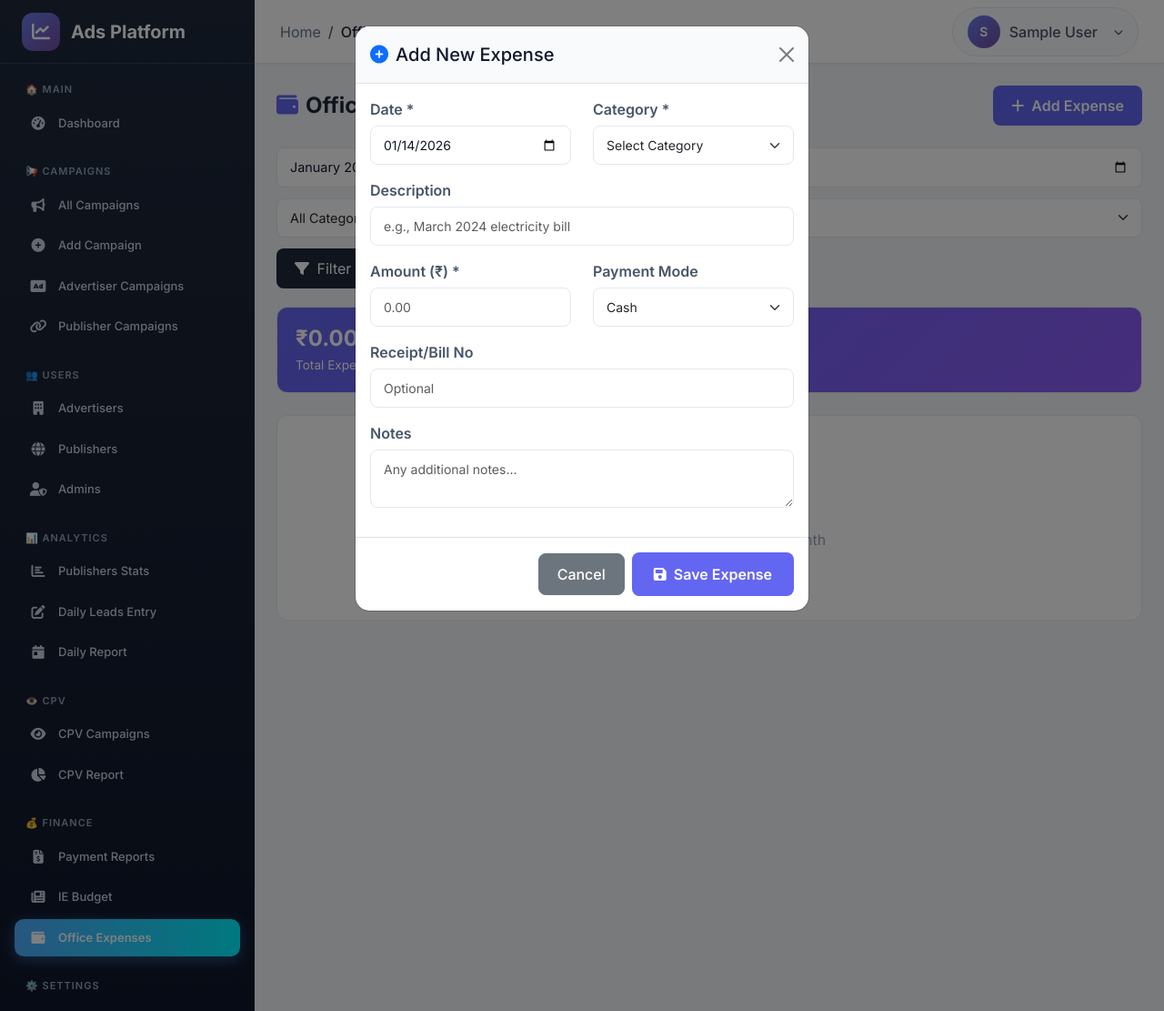
After one commit to agondigital-in/shorturl-portal, a PHP site: page /shorturl/super_admin/office_expenses.php in a window 1280 px wide, after a click on "Add Expense". The commit adds this page. Shown: the whole page at 91% size. Run offline with PHP 8.4, Linux system fonts and the light colour scheme; the visitor is signed in with stand-in values (Sample User, id 1); data comes from the database, SQL or seed files in the repository; both versions use the stored data as it was after the commit; tables that the repository leaves empty or names only in its code hold one stand-in row (values such as "Sample post").

Commit message:
Add Expense

```diff
--- a/super_admin/includes/header.php
+++ b/super_admin/includes/header.php
@@ -497,6 +497,10 @@ $page_title = $page_title ?? 'Super Admin';
                     <i class="fas fa-newspaper"></i>
                     <span>IE Budget</span>
                 </a>
+                <a href="office_expenses.php" class="sidebar-link <?php echo $current_page === 'office_expenses.php' ? 'active' : ''; ?>">
+                    <i class="fas fa-wallet"></i>
+                    <span>Office Expenses</span>
+                </a>
             </div>
 
             <div class="nav-section">
--- /dev/null
+++ b/super_admin/office_expenses.php
@@ -0,0 +1,304 @@
+<?php
+// super_admin/office_expenses.php - Office Expenses Management
+$page_title = 'Office Expenses';
+require_once 'includes/header.php';
+require_once '../db_connection.php';
+
+$db = Database::getInstance();
+$conn = $db->getConnection();
+
+// Create tables if not exist
+$conn->exec("CREATE TABLE IF NOT EXISTS expense_categories (
+    id INT AUTO_INCREMENT PRIMARY KEY,
+    name VARCHAR(100) NOT NULL,
+    icon VARCHAR(50) DEFAULT 'fas fa-receipt',
+    color VARCHAR(20) DEFAULT '#6366f1',
+    created_at TIMESTAMP DEFAULT CURRENT_TIMESTAMP
+)");
+
+$conn->exec("CREATE TABLE IF NOT EXISTS office_expenses (
+    id INT AUTO_INCREMENT PRIMARY KEY,
+    expense_date DATE NOT NULL,
+    category VARCHAR(100) NOT NULL,
+    description VARCHAR(255),
+    amount DECIMAL(10,2) NOT NULL,
+    payment_mode VARCHAR(50) DEFAULT 'Cash',
+    receipt_no VARCHAR(100),
+    notes TEXT,
+    created_at TIMESTAMP DEFAULT CURRENT_TIMESTAMP
+)");
+
+// Insert default categories if empty
+$stmt = $conn->query("SELECT COUNT(*) FROM expense_categories");
+if ($stmt->fetchColumn() == 0) {
+    $conn->exec("INSERT INTO expense_categories (name, icon, color) VALUES
+        ('Electricity Bill', 'fas fa-bolt', '#f59e0b'),
+        ('Water Bill', 'fas fa-tint', '#3b82f6'),
+        ('Office Rent', 'fas fa-building', '#8b5cf6'),
+        ('Sweeper/Cleaning', 'fas fa-broom', '#10b981'),
+        ('Maintenance', 'fas fa-tools', '#ef4444'),
+        ('Internet/Phone', 'fas fa-wifi', '#06b6d4'),
+        ('Stationery', 'fas fa-pen', '#ec4899'),
+        ('Tea/Snacks', 'fas fa-coffee', '#84cc16'),
+        ('Transport', 'fas fa-car', '#f97316'),
+        ('Other', 'fas fa-ellipsis-h', '#64748b')");
+}
+
+// Handle Add Expense
+if ($_SERVER['REQUEST_METHOD'] === 'POST' && isset($_POST['action'])) {
+    if ($_POST['action'] === 'add') {
+        $stmt = $conn->prepare("INSERT INTO office_expenses (expense_date, category, description, amount, payment_mode, receipt_no, notes) VALUES (?, ?, ?, ?, ?, ?, ?)");
+        $stmt->execute([
+            $_POST['expense_date'],
+            $_POST['category'],
+            $_POST['description'],
+            $_POST['amount'],
+            $_POST['payment_mode'],
+            $_POST['receipt_no'],
+            $_POST['notes']
+        ]);
+        $success = "Expense added successfully!";
+    }
+
+    if ($_POST['action'] === 'delete') {
+        $stmt = $conn->prepare("DELETE FROM office_expenses WHERE id = ?");
+        $stmt->execute([$_POST['expense_id']]);
+        $success = "Expense deleted!";
+    }
+}
+
+// Get filter values
+$filter_month = $_GET['month'] ?? date('Y-m');
+$filter_category = $_GET['category'] ?? '';
+
+// Build query
+$sql = "SELECT * FROM office_expenses WHERE DATE_FORMAT(expense_date, '%Y-%m') = ?";
+$params = [$filter_month];
+
+if ($filter_category) {
+    $sql .= " AND category = ?";
+    $params[] = $filter_category;
+}
+$sql .= " ORDER BY expense_date DESC";
+
+$stmt = $conn->prepare($sql);
+$stmt->execute($params);
+$expenses = $stmt->fetchAll(PDO::FETCH_ASSOC);
+
+// Get categories
+$categories = $conn->query("SELECT * FROM expense_categories ORDER BY name")->fetchAll(PDO::FETCH_ASSOC);
+
+// Get totals
+$total_amount = array_sum(array_column($expenses, 'amount'));
+
+// Get monthly summary
+$stmt = $conn->prepare("SELECT category, SUM(amount) as total FROM office_expenses WHERE DATE_FORMAT(expense_date, '%Y-%m') = ? GROUP BY category");
+$stmt->execute([$filter_month]);
+$category_totals = $stmt->fetchAll(PDO::FETCH_ASSOC);
+?>
+
+<style>
+.exp-header { display: flex; justify-content: space-between; align-items: center; margin-bottom: 24px; flex-wrap: wrap; gap: 16px; }
+.exp-header h1 { font-size: 1.5rem; font-weight: 700; color: #1e293b; margin: 0; }
+.exp-header h1 i { color: #6366f1; }
+.btn-add { background: #6366f1; color: #fff; padding: 10px 20px; border-radius: 8px; border: none; font-weight: 600; cursor: pointer; }
+.btn-add:hover { background: #4f46e5; }
+
+.filter-row { display: flex; gap: 12px; margin-bottom: 20px; flex-wrap: wrap; align-items: center; }
+.filter-row input, .filter-row select { padding: 10px 14px; border: 1px solid #e2e8f0; border-radius: 8px; font-size: 0.9rem; }
+.btn-filter { background: #1e293b; color: #fff; padding: 10px 20px; border-radius: 8px; border: none; cursor: pointer; }
+.btn-print { background: #10b981; color: #fff; padding: 10px 20px; border-radius: 8px; border: none; cursor: pointer; text-decoration: none; }
+
+.stats-row { display: grid; grid-template-columns: repeat(auto-fit, minmax(200px, 1fr)); gap: 16px; margin-bottom: 24px; }
+.stat-card { background: #fff; border-radius: 12px; padding: 20px; border: 1px solid #e2e8f0; }
+.stat-card h4 { font-size: 1.5rem; font-weight: 700; color: #1e293b; margin: 0; }
+.stat-card p { color: #64748b; margin: 4px 0 0 0; font-size: 0.85rem; }
+.stat-card.total { background: linear-gradient(135deg, #6366f1, #8b5cf6); color: #fff; }
+.stat-card.total h4, .stat-card.total p { color: #fff; }
+
+.exp-table-wrap { background: #fff; border-radius: 12px; border: 1px solid #e2e8f0; overflow: hidden; }
+.exp-table { width: 100%; border-collapse: collapse; }
+.exp-table th { padding: 14px 16px; text-align: left; font-size: 0.75rem; font-weight: 600; color: #64748b; text-transform: uppercase; background: #f8fafc; border-bottom: 1px solid #e2e8f0; }
+.exp-table td { padding: 14px 16px; border-bottom: 1px solid #f1f5f9; font-size: 0.9rem; }
+.exp-table tr:hover { background: #f8fafc; }
+
+.cat-badge { padding: 4px 12px; border-radius: 6px; font-size: 0.8rem; font-weight: 500; display: inline-flex; align-items: center; gap: 6px; }
+.amount { font-weight: 700; color: #dc2626; }
+.btn-del { background: #fee2e2; color: #dc2626; border: none; padding: 6px 12px; border-radius: 6px; cursor: pointer; font-size: 0.8rem; }
+.btn-del:hover { background: #dc2626; color: #fff; }
+
+/* Modal */
+.modal-content { border-radius: 16px; }
+.modal-header { background: #f8fafc; border-radius: 16px 16px 0 0; }
+.form-label { font-weight: 600; color: #475569; margin-bottom: 6px; }
+.form-control, .form-select { border-radius: 8px; padding: 10px 14px; border: 1px solid #e2e8f0; }
+.form-control:focus, .form-select:focus { border-color: #6366f1; box-shadow: 0 0 0 3px rgba(99,102,241,0.15); }
+.btn-save { background: #6366f1; color: #fff; padding: 12px 24px; border-radius: 8px; border: none; font-weight: 600; }
+
+.empty-state { text-align: center; padding: 60px 20px; color: #94a3b8; }
+.empty-state i { font-size: 3rem; margin-bottom: 16px; }
+
+@media print {
+    .no-print { display: none !important; }
+    .exp-table-wrap { box-shadow: none; border: 1px solid #000; }
+}
+</style>
+
+<div class="exp-header">
+    <h1><i class="fas fa-wallet me-2"></i>Office Expenses</h1>
+    <button class="btn-add no-print" data-bs-toggle="modal" data-bs-target="#addModal">
+        <i class="fas fa-plus me-1"></i> Add Expense
+    </button>
+</div>
+
+<?php if (isset($success)): ?>
+<div class="alert alert-success py-2 no-print" style="border-radius:8px;"><i class="fas fa-check-circle me-1"></i><?php echo $success; ?></div>
+<?php endif; ?>
+
+<!-- Filters -->
+<form method="GET" class="filter-row no-print">
+    <input type="month" name="month" value="<?php echo $filter_month; ?>" class="form-control">
+    <select name="category" class="form-select">
+        <option value="">All Categories</option>
+        <?php foreach ($categories as $cat): ?>
+        <option value="<?php echo $cat['name']; ?>" <?php echo $filter_category === $cat['name'] ? 'selected' : ''; ?>><?php echo $cat['name']; ?></option>
+        <?php endforeach; ?>
+    </select>
+    <button type="submit" class="btn-filter"><i class="fas fa-filter me-1"></i> Filter</button>
+    <a href="expense_receipt.php?month=<?php echo $filter_month; ?>" class="btn-print" target="_blank"><i class="fas fa-print me-1"></i> Print Receipt</a>
+</form>
+
+<!-- Stats -->
+<div class="stats-row">
+    <div class="stat-card total">
+        <h4>₹<?php echo number_format($total_amount, 2); ?></h4>
+        <p>Total Expenses (<?php echo date('F Y', strtotime($filter_month.'-01')); ?>)</p>
+    </div>
+    <?php foreach (array_slice($category_totals, 0, 4) as $ct): ?>
+    <div class="stat-card">
+        <h4>₹<?php echo number_format($ct['total'], 2); ?></h4>
+        <p><?php echo $ct['category']; ?></p>
+    </div>
+    <?php endforeach; ?>
+</div>
+
+<!-- Expenses Table -->
+<div class="exp-table-wrap">
+    <?php if (empty($expenses)): ?>
+    <div class="empty-state">
+        <i class="fas fa-receipt"></i>
+        <p>No expenses found for this month</p>
+    </div>
+    <?php else: ?>
+    <table class="exp-table">
+        <thead>
+            <tr>
+                <th>Date</th>
+                <th>Category</th>
+                <th>Description</th>
+                <th>Amount</th>
+                <th>Payment Mode</th>
+                <th>Receipt No</th>
+                <th class="no-print">Action</th>
+            </tr>
+        </thead>
+        <tbody>
+        <?php foreach ($expenses as $exp): ?>
+            <tr>
+                <td><?php echo date('d M Y', strtotime($exp['expense_date'])); ?></td>
+                <td><span class="cat-badge" style="background:#ede9fe;color:#7c3aed;"><?php echo $exp['category']; ?></span></td>
+                <td><?php echo htmlspecialchars($exp['description'] ?: '-'); ?></td>
+                <td class="amount">₹<?php echo number_format($exp['amount'], 2); ?></td>
+                <td><?php echo $exp['payment_mode']; ?></td>
+                <td><?php echo $exp['receipt_no'] ?: '-'; ?></td>
+                <td class="no-print">
+                    <form method="POST" class="d-inline" onsubmit="return confirm('Delete?')">
+                        <input type="hidden" name="action" value="delete">
+                        <input type="hidden" name="expense_id" value="<?php echo $exp['id']; ?>">
+                        <button type="submit" class="btn-del"><i class="fas fa-trash"></i></button>
+                    </form>
+                </td>
+            </tr>
+        <?php endforeach; ?>
+        </tbody>
+        <tfoot>
+            <tr style="background:#f8fafc;font-weight:700;">
+                <td colspan="3">Total</td>
+                <td class="amount">₹<?php echo number_format($total_amount, 2); ?></td>
+                <td colspan="3"></td>
+            </tr>
+        </tfoot>
+    </table>
+    <?php endif; ?>
+</div>
+
+<!-- Add Expense Modal -->
+<div class="modal fade" id="addModal" tabindex="-1">
+    <div class="modal-dialog">
+        <div class="modal-content">
+            <div class="modal-header">
+                <h5 class="modal-title"><i class="fas fa-plus-circle me-2 text-primary"></i>Add New Expense</h5>
+                <button type="button" class="btn-close" data-bs-dismiss="modal"></button>
+            </div>
+            <form method="POST">
+                <div class="modal-body">
+                    <input type="hidden" name="action" value="add">
+
+                    <div class="row">
+                        <div class="col-md-6 mb-3">
+                            <label class="form-label">Date *</label>
+                            <input type="date" name="expense_date" class="form-control" value="<?php echo date('Y-m-d'); ?>" required>
+                        </div>
+                        <div class="col-md-6 mb-3">
+                            <label class="form-label">Category *</label>
+                            <select name="category" class="form-select" required>
+                                <option value="">Select Category</option>
+                                <?php foreach ($categories as $cat): ?>
+                                <option value="<?php echo $cat['name']; ?>"><?php echo $cat['name']; ?></option>
+                                <?php endforeach; ?>
+                            </select>
+                        </div>
+                    </div>
+
+                    <div class="mb-3">
+                        <label class="form-label">Description</label>
+                        <input type="text" name="description" class="form-control" placeholder="e.g., March 2024 electricity bill">
+                    </div>
+
+                    <div class="row">
+                        <div class="col-md-6 mb-3">
+                            <label class="form-label">Amount (₹) *</label>
+                            <input type="number" name="amount" class="form-control" step="0.01" placeholder="0.00" required>
+                        </div>
+                        <div class="col-md-6 mb-3">
+                            <label class="form-label">Payment Mode</label>
+                            <select name="payment_mode" class="form-select">
+                                <option value="Cash">Cash</option>
+                                <option value="UPI">UPI</option>
+                                <option value="Bank Transfer">Bank Transfer</option>
+                                <option value="Card">Card</option>
+                                <option value="Cheque">Cheque</option>
+                            </select>
+                        </div>
+                    </div>
+
+                    <div class="mb-3">
+                        <label class="form-label">Receipt/Bill No</label>
+                        <input type="text" name="receipt_no" class="form-control" placeholder="Optional">
+                    </div>
+
+                    <div class="mb-3">
+                        <label class="form-label">Notes</label>
+                        <textarea name="notes" class="form-control" rows="2" placeholder="Any additional notes..."></textarea>
+                    </div>
+                </div>
+                <div class="modal-footer">
+                    <button type="button" class="btn btn-secondary" data-bs-dismiss="modal">Cancel</button>
+                    <button type="submit" class="btn-save"><i class="fas fa-save me-1"></i> Save Expense</button>
+                </div>
+            </form>
+        </div>
+    </div>
+</div>
+
+<?php require_once 'includes/footer.php'; ?>
```
Also changed, not shown: office_expenses.sql (added, +35 -0 lines), super_admin/expense_receipt.php (added, +148 -0 lines).
